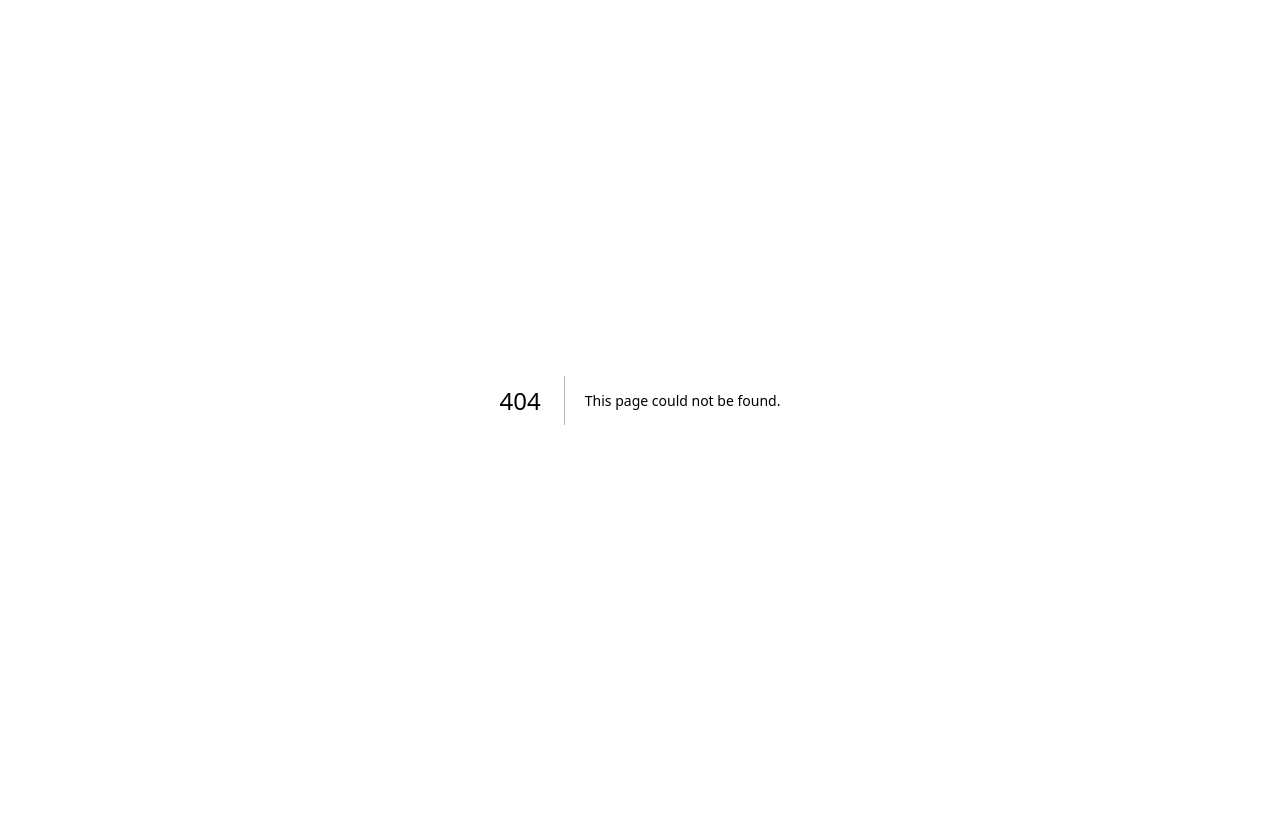
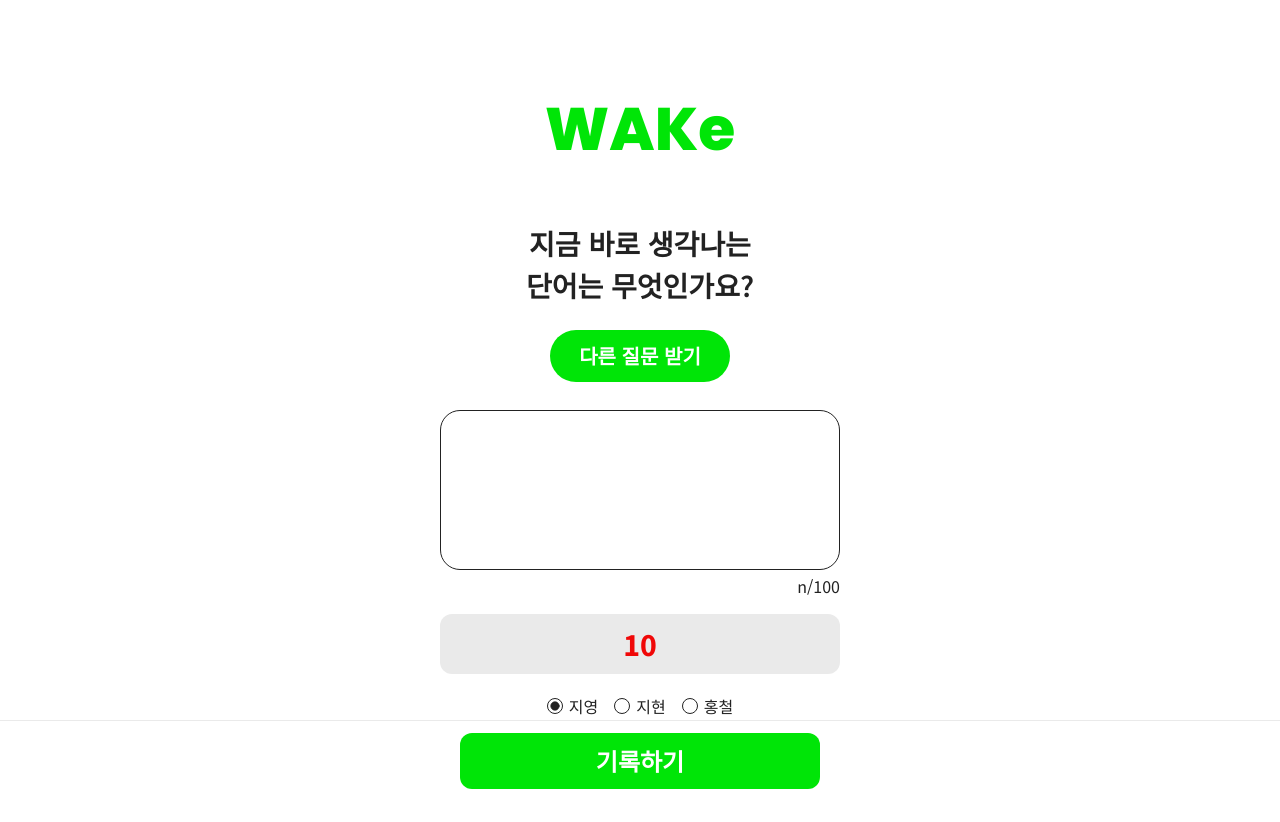
Before and after one commit to zeppesi/WAKe_client, a Next.js app: page /question in a window 1280 px wide. Before the commit this address had no page. Before the commit the page ends 800 px from the top, so only its background shows below. Built offline with nearby package versions, Linux system fonts and the light colour scheme.

Commit message:
feat: 질문 페이지 퍼블리싱

```diff
--- a/package.json
+++ b/package.json
@@ -9,7 +9,7 @@
     "lint": "next lint"
   },
   "dependencies": {
-    "@radix-ui/react-checkbox": "^1.1.1",
+    "@radix-ui/react-radio-group": "^1.2.0",
     "class-variance-authority": "^0.7.0",
     "clsx": "^2.1.1",
     "lucide-react": "^0.400.0",
--- /dev/null
+++ b/src/app/question/page.module.css
@@ -0,0 +1,3 @@
+.username {
+  @apply flex cursor-pointer items-center gap-6;
+}
--- /dev/null
+++ b/src/app/question/page.tsx
@@ -0,0 +1,82 @@
+import { RadioGroup, RadioGroupItem } from '@/components/ui/RadioGroup';
+
+import { cn } from '@/styles/utils';
+import commonStyles from '@/styles/common.module.css';
+import { poppins } from '@/styles/fonts';
+import styles from './page.module.css';
+
+const USERNAMES = ['지영', '지현', '홍철'];
+
+const Question = () => {
+  return (
+    <main className="flex flex-col items-center p-24 pb-104">
+      <h1
+        className={cn(
+          poppins.className,
+          'mb-48 mt-60 text-60 font-extrabold text-primary',
+        )}
+      >
+        WAKe
+      </h1>
+
+      <p className="mb-24 text-center text-28 font-semibold">
+        지금 바로 생각나는
+        <br />
+        단어는 무엇인가요?
+      </p>
+
+      <button
+        className={cn(
+          commonStyles.cta,
+          'h-52 w-180 justify-center rounded-32 text-20 font-bold active:scale-95',
+        )}
+      >
+        다른 질문 받기
+      </button>
+
+      <div className="mt-28 flex w-full max-w-400 flex-col gap-4">
+        <textarea className="h-160 w-full resize-none rounded-20 border-1 border-black px-16 py-12 focus:border-primary focus:caret-primary" />
+        <span className="self-end">n/100</span>
+      </div>
+
+      <div className="bg-gray mb-20 mt-16 flex h-60 w-full max-w-400 items-center justify-center rounded-12 text-28 font-extrabold text-[#F00808]">
+        10
+      </div>
+
+      <RadioGroup
+        defaultValue={USERNAMES[0]}
+        className="flex items-center gap-16"
+      >
+        {USERNAMES.map(username => (
+          <div key={username} className={styles.username}>
+            <RadioGroupItem
+              id={username}
+              value={username}
+              className="h-16 w-16 border-black text-black"
+            />
+            <label htmlFor={username} className="cursor-pointer">
+              {username}
+            </label>
+          </div>
+        ))}
+      </RadioGroup>
+
+      <footer
+        className={
+          'border-gray fixed bottom-0 flex h-80 w-full items-center justify-center border-t bg-white px-40'
+        }
+      >
+        <button
+          className={cn(
+            commonStyles.cta,
+            'h-56 w-full max-w-360 justify-center rounded-12 text-24 font-bold',
+          )}
+        >
+          기록하기
+        </button>
+      </footer>
+    </main>
+  );
+};
+
+export default Question;
--- a/src/components/ui/Checkbox.tsx
+++ /dev/null
@@ -1,30 +0,0 @@
-'use client';
-
-import * as CheckboxPrimitive from '@radix-ui/react-checkbox';
-import * as React from 'react';
-
-import { Check } from 'lucide-react';
-import { cn } from '@/styles/utils';
-
-const Checkbox = React.forwardRef<
-  React.ElementRef<typeof CheckboxPrimitive.Root>,
-  React.ComponentPropsWithoutRef<typeof CheckboxPrimitive.Root>
->(({ className, ...props }, ref) => (
-  <CheckboxPrimitive.Root
-    ref={ref}
-    className={cn(
-      'peer h-4 w-4 shrink-0 rounded-sm border border-slate-200 border-slate-900 ring-offset-white focus-visible:outline-none focus-visible:ring-2 focus-visible:ring-slate-950 focus-visible:ring-offset-2 disabled:cursor-not-allowed disabled:opacity-50 data-[state=checked]:bg-slate-900 data-[state=checked]:text-slate-50 dark:border-slate-50 dark:border-slate-800 dark:ring-offset-slate-950 dark:focus-visible:ring-slate-300 dark:data-[state=checked]:bg-slate-50 dark:data-[state=checked]:text-slate-900',
-      className,
-    )}
-    {...props}
-  >
-    <CheckboxPrimitive.Indicator
-      className={cn('flex items-center justify-center text-current')}
-    >
-      <Check className="h-4 w-4" />
-    </CheckboxPrimitive.Indicator>
-  </CheckboxPrimitive.Root>
-));
-Checkbox.displayName = CheckboxPrimitive.Root.displayName;
-
-export { Checkbox };
--- /dev/null
+++ b/src/components/ui/RadioGroup.tsx
@@ -0,0 +1,44 @@
+'use client';
+
+import * as RadioGroupPrimitive from '@radix-ui/react-radio-group';
+import * as React from 'react';
+
+import { Circle } from 'lucide-react';
+import { cn } from '@/styles/utils';
+
+const RadioGroup = React.forwardRef<
+  React.ElementRef<typeof RadioGroupPrimitive.Root>,
+  React.ComponentPropsWithoutRef<typeof RadioGroupPrimitive.Root>
+>(({ className, ...props }, ref) => {
+  return (
+    <RadioGroupPrimitive.Root
+      className={cn('grid gap-2', className)}
+      {...props}
+      ref={ref}
+    />
+  );
+});
+RadioGroup.displayName = RadioGroupPrimitive.Root.displayName;
+
+const RadioGroupItem = React.forwardRef<
+  React.ElementRef<typeof RadioGroupPrimitive.Item>,
+  React.ComponentPropsWithoutRef<typeof RadioGroupPrimitive.Item>
+>(({ className, ...props }, ref) => {
+  return (
+    <RadioGroupPrimitive.Item
+      ref={ref}
+      className={cn(
+        'aspect-square h-4 w-4 rounded-full border border-slate-200 border-slate-900 text-slate-900 ring-offset-white focus:outline-none focus-visible:ring-2 focus-visible:ring-slate-950 focus-visible:ring-offset-2 disabled:cursor-not-allowed disabled:opacity-50 dark:border-slate-50 dark:border-slate-800 dark:text-slate-50 dark:ring-offset-slate-950 dark:focus-visible:ring-slate-300',
+        className,
+      )}
+      {...props}
+    >
+      <RadioGroupPrimitive.Indicator className="flex items-center justify-center">
+        <Circle className="h-2.5 w-2.5 fill-current text-current" />
+      </RadioGroupPrimitive.Indicator>
+    </RadioGroupPrimitive.Item>
+  );
+});
+RadioGroupItem.displayName = RadioGroupPrimitive.Item.displayName;
+
+export { RadioGroup, RadioGroupItem };
--- a/src/styles/globals.css
+++ b/src/styles/globals.css
@@ -2,6 +2,10 @@
 @tailwind components;
 @tailwind utilities;
 
+* {
+  outline-color: theme('colors.primary');
+}
+
 body {
   color: theme('colors.black');
 }
--- a/tailwind.config.ts
+++ b/tailwind.config.ts
@@ -15,6 +15,7 @@ const config = {
       colors: {
         black: '#222222',
         primary: '#00E507',
+        gray: '#eaeaea',
       },
       borderWidth: px0_1200,
       fontSize: px0_1200,
```
Also changed, not shown: 1 other file (tests, documents, lock files or other folders).
